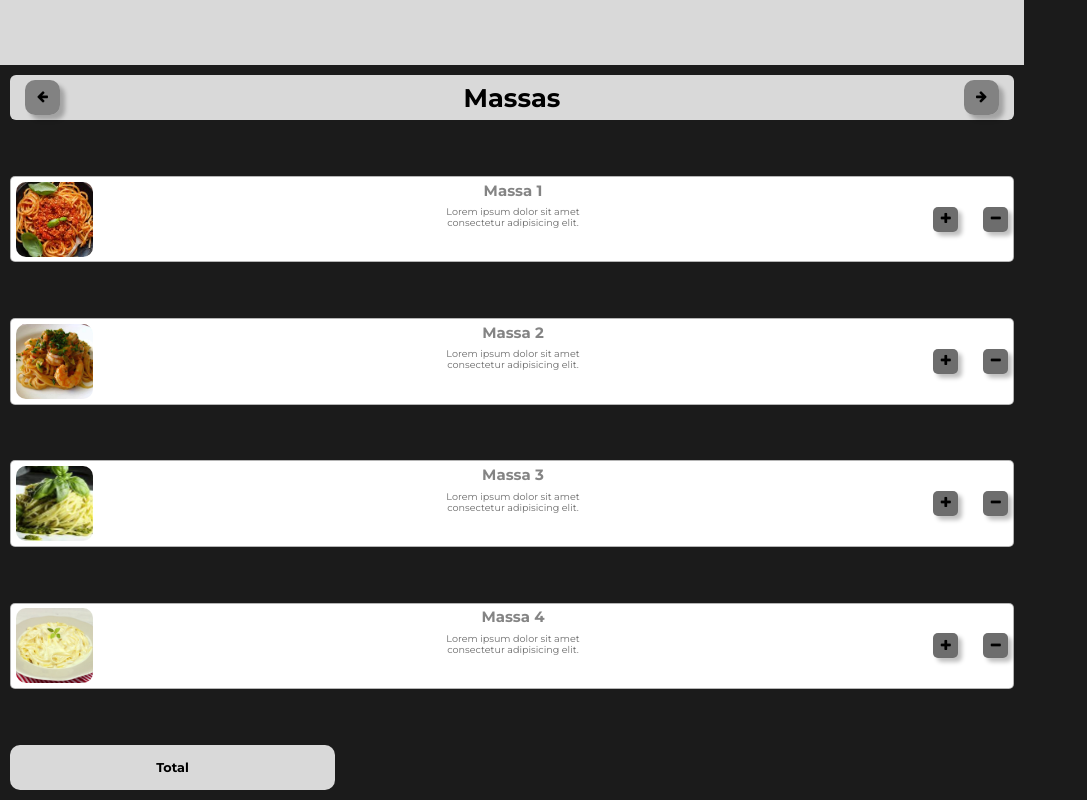
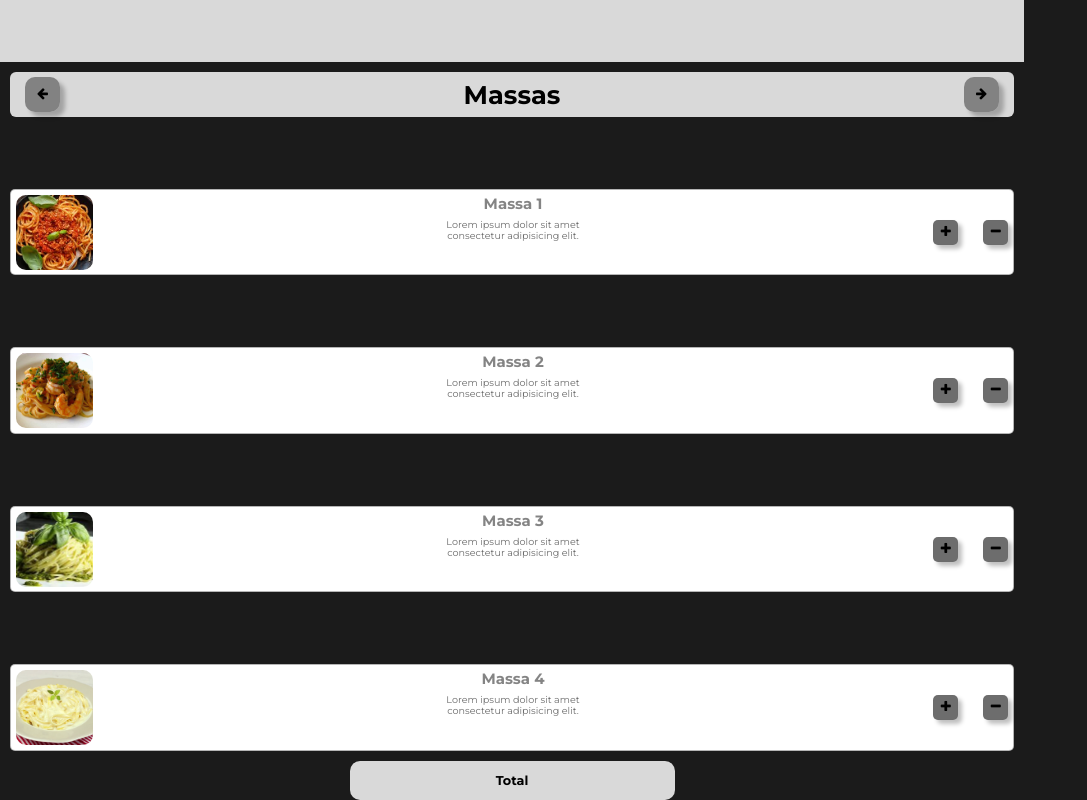
Before and after one commit to eefracotor/front-end-colab, a plain HTML site: page indexNadi.html in a window 1280 px wide. Shown: the whole page, without its empty margins (0-1087 px from the left). Drawn offline with Linux system fonts and the light colour scheme.

Commit message:
Modificando el boton en el HTML

```diff
--- a/indexNadi.html
+++ b/indexNadi.html
@@ -18,6 +18,7 @@
 <body>
     <div class="container">
         <div class="sidebar">
+
         </div>
         <div class="menu">
             <div class="categorymenu">
@@ -97,9 +98,10 @@
                     </div>
                 </div>
             </div>
-            <div class="totalbutton">
-                <strong>Total</strong>
-            </div>
+
+        </div>
+        <div class="totalbutton">
+            <strong>Total</strong>
         </div>
     </div>
 
--- a/styleNadi.css
+++ b/styleNadi.css
@@ -6,8 +6,8 @@
 
 body {
     background-color: #1b1b1b;
-    justify-content: center;
-    align-items: center;
+    /* justify-content: center;
+    align-items: center; */
     font-family: 'Montserrat', sans-serif;
     font-weight: 400;
     font-size: .8rem;
@@ -19,7 +19,7 @@ body {
     width: 100%;
     display: flex;
     flex-direction: column;
-    justify-content: space-betwe;
+    justify-content: center;
     align-items: center;
 }
 
```
